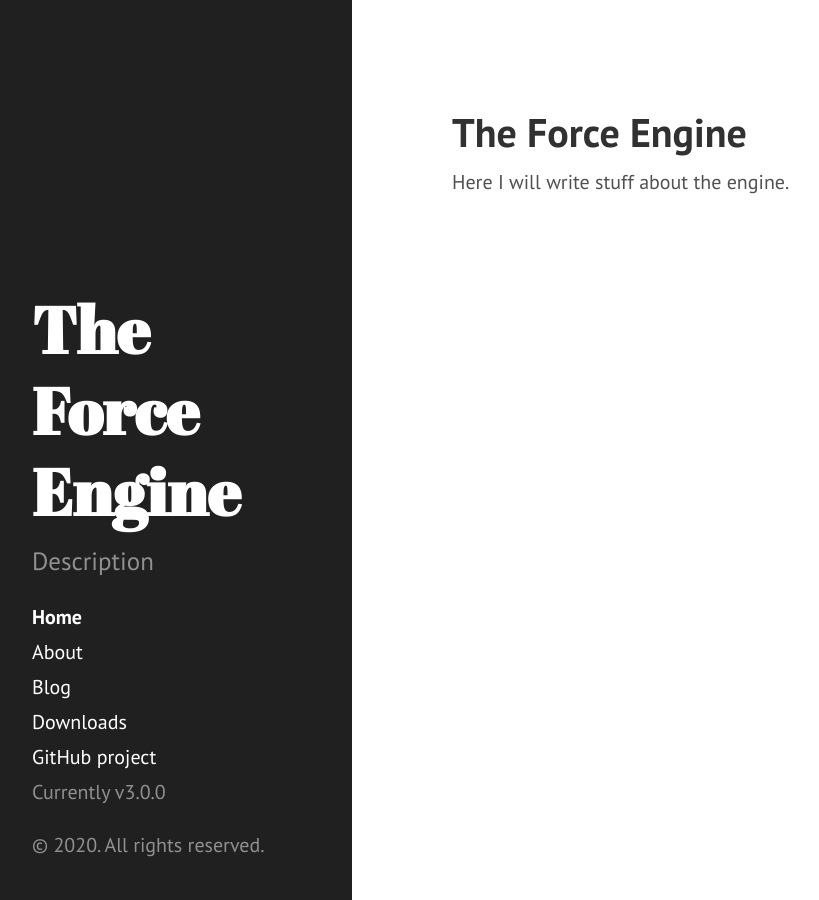
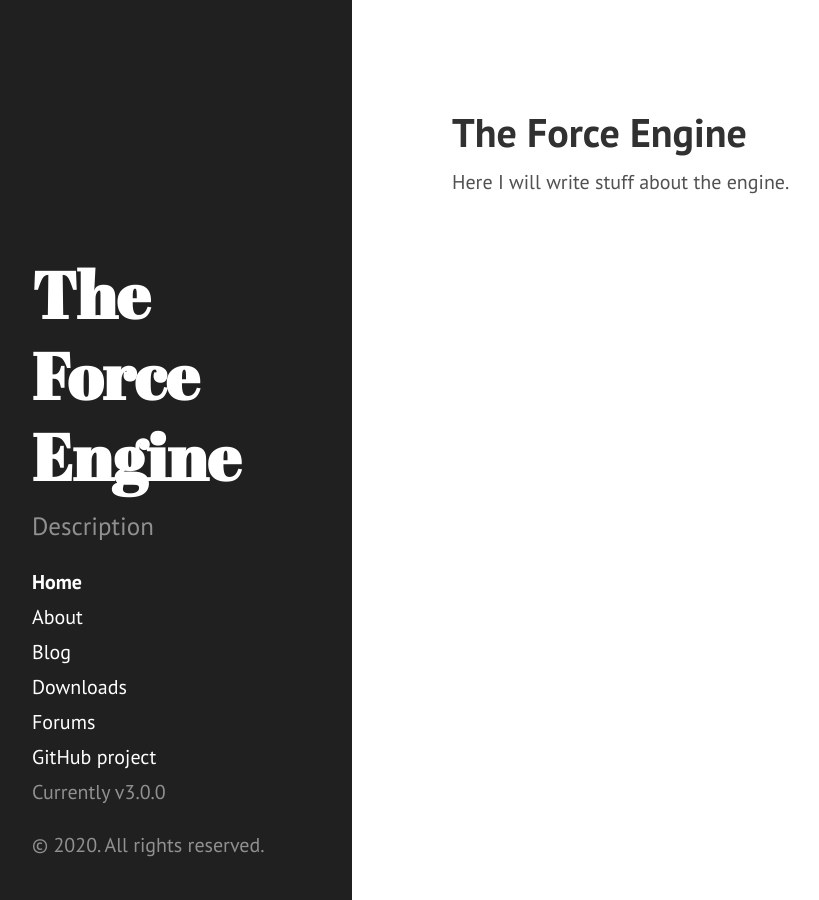
Before and after one commit to TheForceEngine/TheForceEngine.github.io, a Jekyll site: the page built from index.md, in a window 1280 px wide. Shown: the whole page, without its empty margins (8-827 px from the left). Built offline with Jekyll 4.4.1, drawn with Linux system fonts in a browser that asks for light colours.

Commit message:
Added a link to the forums.

```diff
--- a/_includes/sidebar.html
+++ b/_includes/sidebar.html
@@ -26,6 +26,7 @@
         {% endif %}
       {% endfor %}
 
+      <a class="sidebar-nav-item" href="https://the-force-engine.freeforums.net/">Forums</a>
       <a class="sidebar-nav-item" href="https://github.com/luciusDXL/TheForceEngine">GitHub project</a>
       <span class="sidebar-nav-item">Currently v{{ site.version }}</span>
     </nav>
```
